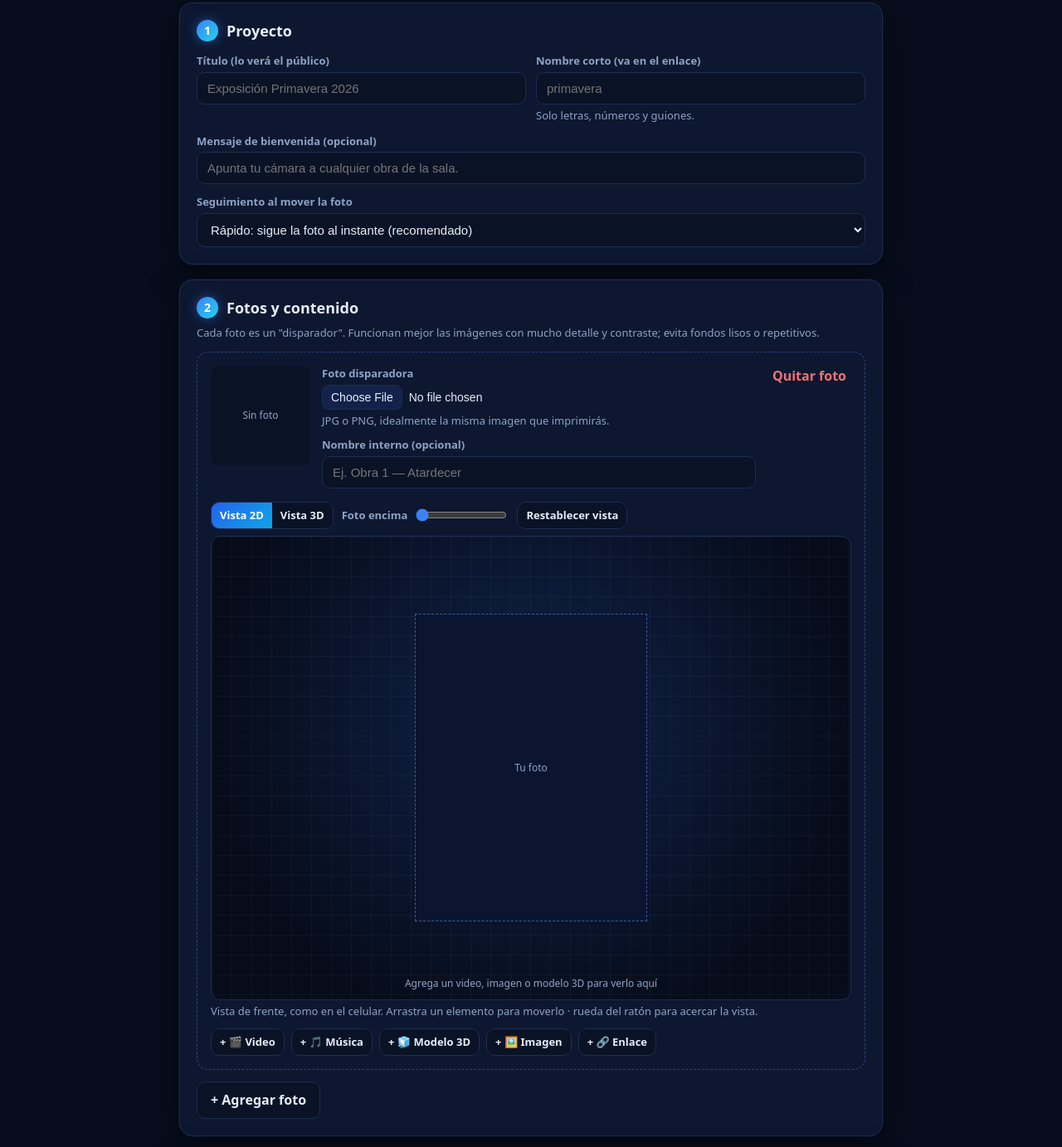
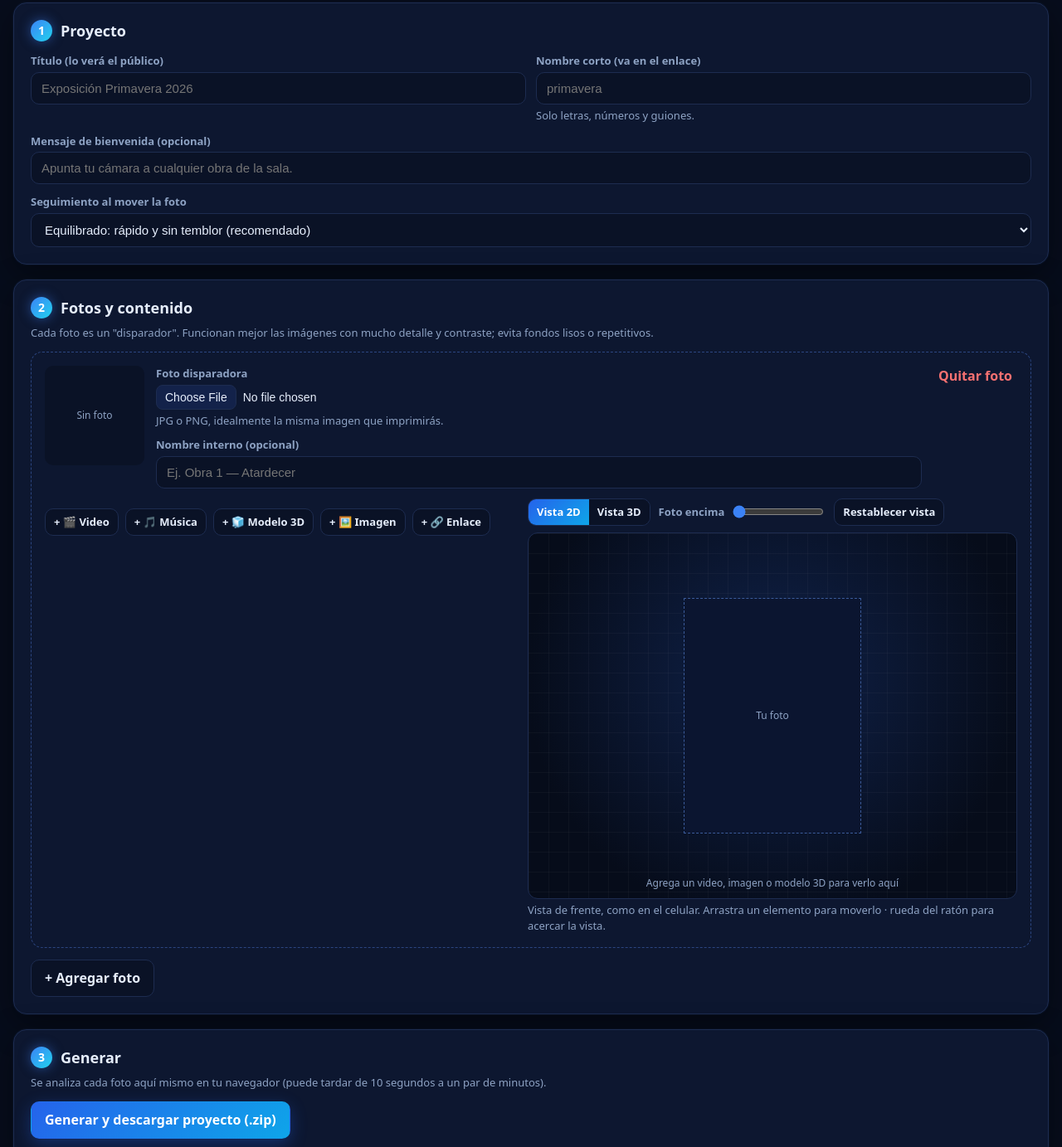
Before and after one commit to stef-maranon/makoruelas, a plain HTML site: page crear.html in a window 1280 px wide. Shown: the part 129-1512 px from the top of the page at 83% size. Drawn offline with nearby package versions, Linux system fonts and the light colour scheme.

Commit message:
Update crear.html

```diff
--- a/crear.html
+++ b/crear.html
@@ -13,11 +13,11 @@
   body { margin:0; color:var(--texto); min-height:100vh;
     background:radial-gradient(1200px 500px at 50% -10%, #12306a 0%, transparent 60%), var(--fondo);
     font-family: system-ui, -apple-system, "Segoe UI", Roboto, sans-serif; line-height:1.45; }
-  header { padding:28px 16px 8px; max-width:880px; margin:0 auto; }
+  header { padding:28px 16px 8px; max-width:1360px; margin:0 auto; }
   header h1 { margin:0; font-size:28px; letter-spacing:-.02em;
     background:linear-gradient(90deg, #fff, var(--acento2)); -webkit-background-clip:text; background-clip:text; color:transparent; }
   header p { margin:6px 0 0; color:var(--suave); }
-  main { max-width:880px; margin:0 auto; padding:8px 16px 80px; }
+  main { max-width:1360px; margin:0 auto; padding:8px 16px 80px; }
   section { background:var(--panel); border:1px solid var(--linea); border-radius:16px; padding:20px; margin-top:18px;
     box-shadow:0 0 0 1px #3b82f60d, 0 12px 40px #0006; }
   h2 { margin:0 0 14px; font-size:18px; display:flex; gap:10px; align-items:center; }
@@ -43,6 +43,16 @@
   .btn.peq { padding:6px 10px; font-size:13px; }
   .btn:disabled { opacity:.5; cursor:default; }
   .foto { border:1px dashed #2b4580; border-radius:14px; padding:16px; margin-bottom:14px; }
+  /* Controles a la izquierda, escena fija a la derecha */
+  .foto-cuerpo { display:grid; grid-template-columns:minmax(0, 1fr) minmax(0, 1.05fr); gap:20px; align-items:start; margin-top:12px; }
+  .foto-der { position:sticky; top:12px; }
+  .foto-der .escena { margin:0; }
+  .foto-der .e-escenario { max-height:calc(100vh - 120px); }
+  @media (max-width:900px) {
+    .foto-cuerpo { grid-template-columns:1fr; }
+    .foto-der { order:-1; top:0; z-index:10; background:var(--panel); padding-bottom:8px; }
+    .foto-der .e-escenario { max-height:46vh; }
+  }
   .foto-cab { display:flex; gap:14px; align-items:flex-start; flex-wrap:wrap; }
   .foto-cab img { width:120px; height:120px; object-fit:cover; border-radius:10px; background:var(--campo); }
   .foto-cab .vacia { width:120px; height:120px; border-radius:10px; background:var(--campo); display:grid; place-items:center;
@@ -146,9 +156,9 @@
     <div style="margin-top:12px">
       <label for="seguimiento">Seguimiento al mover la foto</label>
       <select id="seguimiento">
-        <option value="rapido">Rápido: sigue la foto al instante (recomendado)</option>
-        <option value="equilibrado">Equilibrado</option>
-        <option value="suave">Suave: más estable pero con retraso</option>
+        <option value="rapido">Equilibrado: rápido y sin temblor (recomendado)</option>
+        <option value="muy-rapido">Máxima velocidad (puede temblar)</option>
+        <option value="suave">Muy suave (con algo de retraso)</option>
       </select>
     </div>
   </section>
@@ -275,9 +285,9 @@ function agregarFoto() {
       el('button', { class: 'quitar', onclick: () => {
         fotos.splice(fotos.indexOf(foto), 1); tarjeta.remove(); } }, 'Quitar foto')
     ),
-    foto.escena.raiz,
-    listaCapas,
-    agregar
+    el('div', { class: 'foto-cuerpo' },
+      el('div', { class: 'foto-izq' }, listaCapas, agregar),
+      el('div', { class: 'foto-der' }, foto.escena.raiz))
   );
   $('fotos').appendChild(tarjeta);
 }
```
